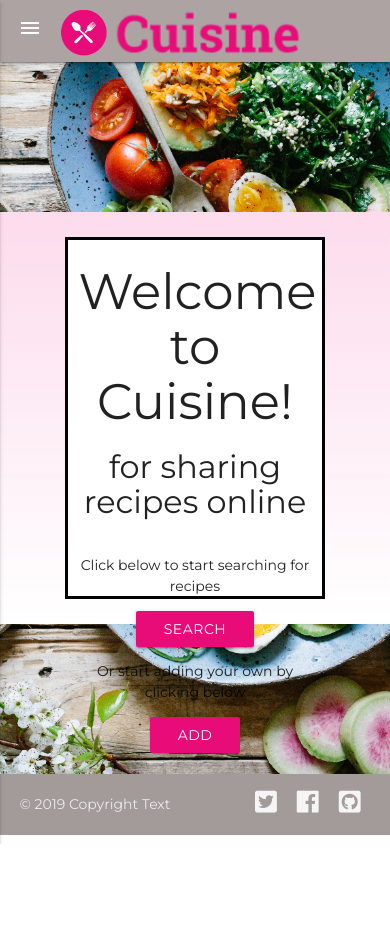
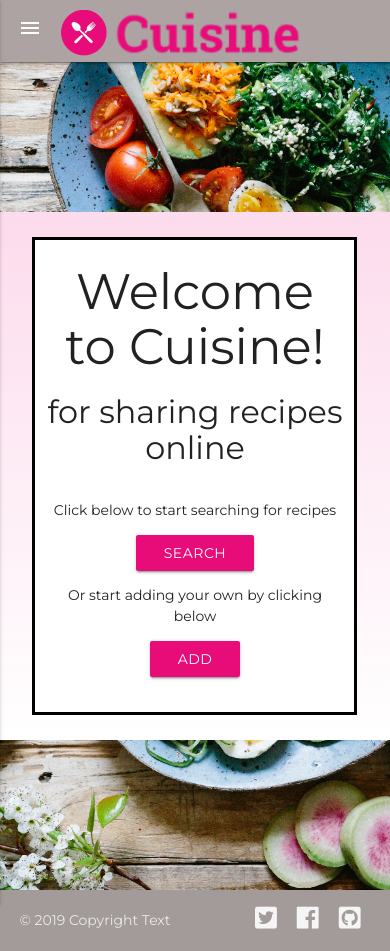
Before and after one commit to Code-Institute-Submissions/Cuisine, a Flask app: page /welcome in a window 390 px wide. Before the commit the page ends 844 px from the top, so only its background shows below. Run offline with Flask 2, Linux system fonts and the light colour scheme; some libraries are stand-ins or nearby versions.

Commit message:
1st phase of testing complete
minor changes to welcome message box to fix responsive view on smaller screens.

```diff
--- a/static/css/main.css
+++ b/static/css/main.css
@@ -59,7 +59,7 @@ nav {
 
 .welcome-message-box {
     background-color: white;
-    height: 362px;
+    height: 100%;
     border: 3px solid black;
     margin: 25px 0px;
 }
@@ -320,7 +320,11 @@ input[type=range]+.thumb {
 
 @media only screen and (max-width: 302px) {
     .xxs-screen-disappear  {
-       display: none;
+        display: none;
+    }
+
+    h2 {
+        font-size: 2.56rem;
     }
 }
 
--- a/templates/index.html
+++ b/templates/index.html
@@ -2,7 +2,7 @@
 
 {% extends 'base.html'%} {% block content %}
 <div class="row light-pink">
-    <div class="col s8 offset-s2 welcome-message-box">
+    <div class="col s10 offset-s1 m8 offset-m2 l8 offset-l2 welcome-message-box">
         <div class="welcome-message">
             <h2>Welcome to Cuisine!</h2>
             <h4>for sharing recipes online</h4>
```
Also changed, not shown: README.md.
